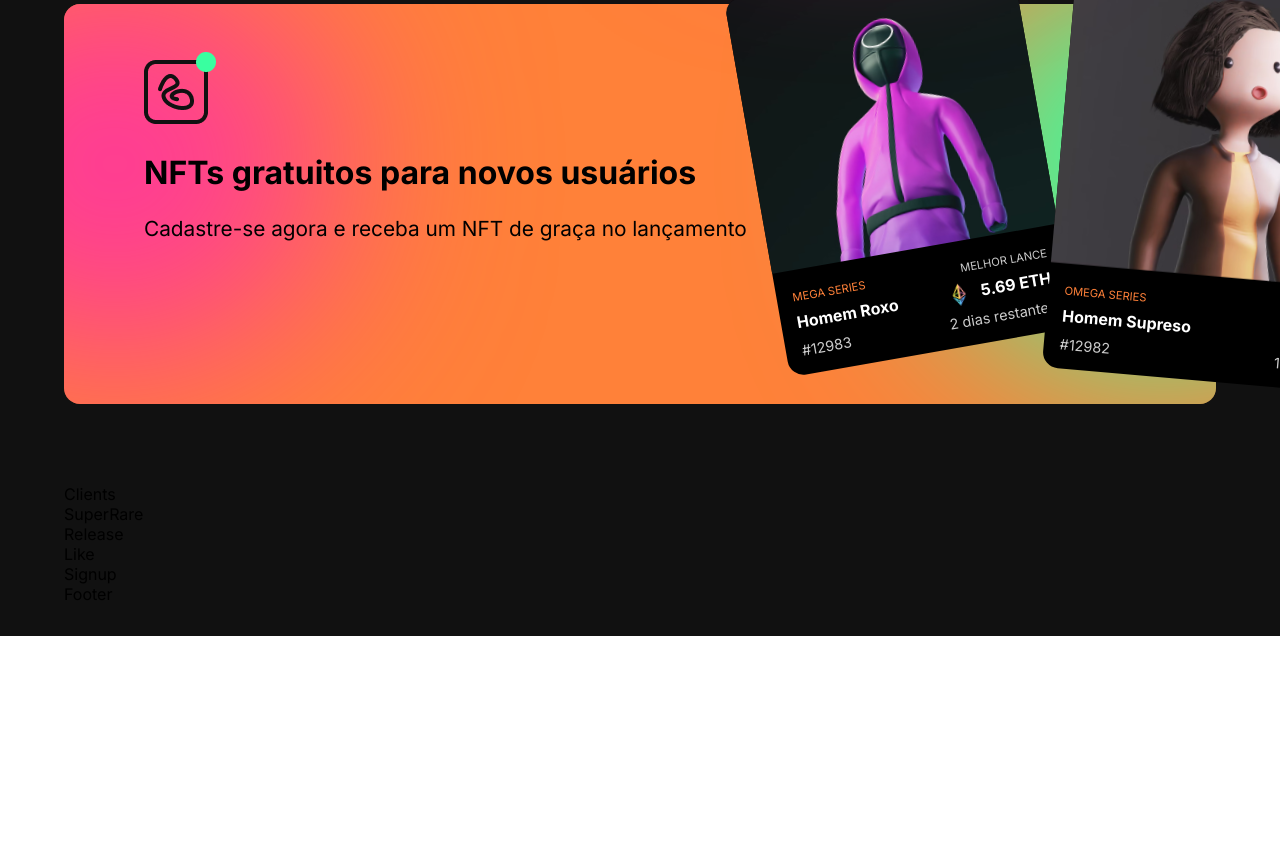
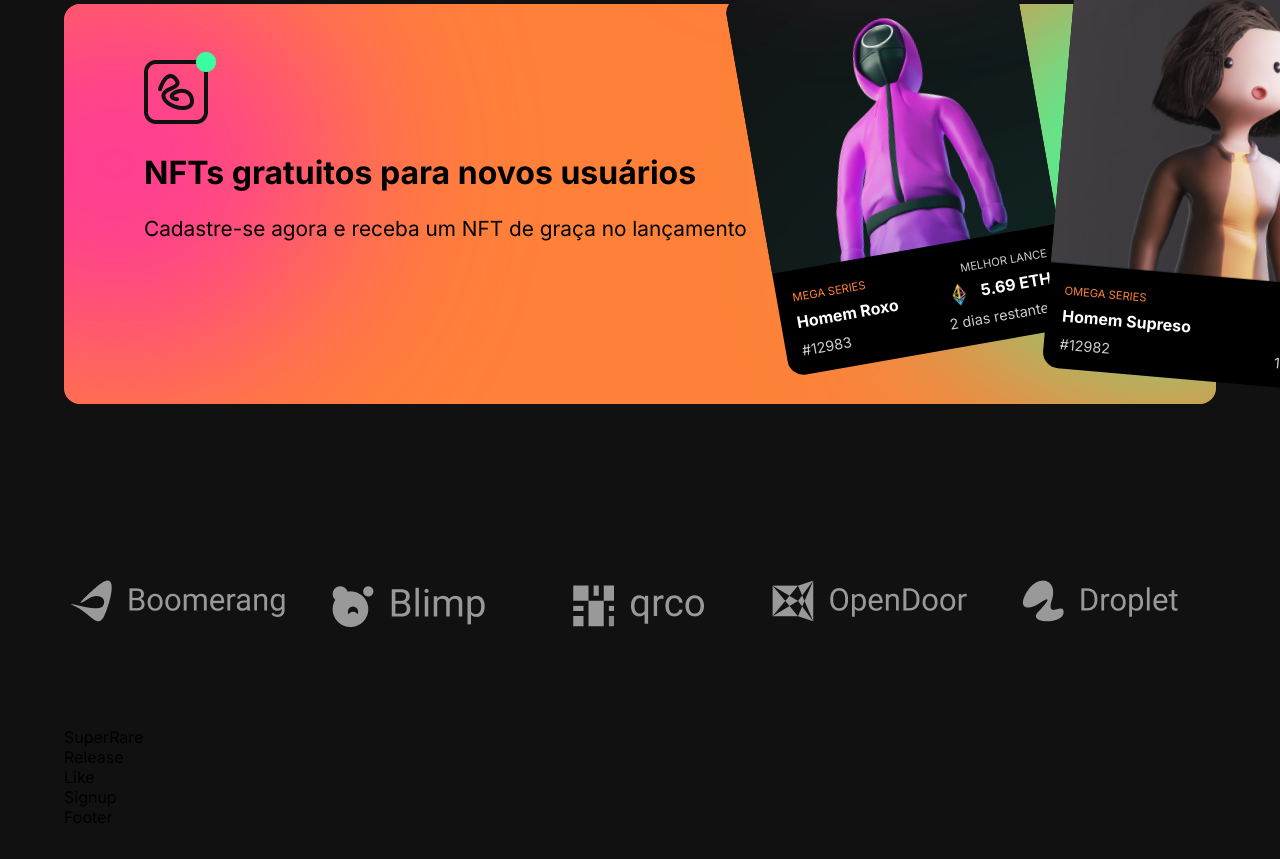
Before and after one commit to RodrigoJose-Dev/Landing_Page_NFT-ReactJS-SCSS, a React (Vite) app: page / in a window 1280 px wide. Shown: the part 791-1650 px from the top of the page. Before the commit the page ends 1427 px from the top, so only its background shows below. Built offline with nearby package versions, Linux system fonts and the light colour scheme.

Commit message:
Clients finalizado

```diff
--- a/src/components/Clients.jsx
+++ b/src/components/Clients.jsx
@@ -1,7 +1,25 @@
-import React from "react";
+import clients1 from "../assets/clients1.png";
+import clients2 from "../assets/clients2.png";
+import clients3 from "../assets/clients3.png";
+import clients4 from "../assets/clients4.png";
+import clients5 from "../assets/clients5.png";
 
 const Clients = () => {
-    return <div>Clients</div>;
+    const data = [clients1, clients2, clients3, clients4, clients5];
+
+    return (
+        <div className="clients">
+            <div className="clients-container">
+                <div className="clients-subcontainer">
+                    {data.map((client, index) => (
+                        <div className="client" key={index}>
+                            <img src={client} alt="clientes" />
+                        </div>
+                    ))}
+                </div>
+            </div>
+        </div>
+    );
 };
 
 export default Clients;
--- a/src/styles/sections/_clients.scss
+++ b/src/styles/sections/_clients.scss
@@ -0,0 +1,11 @@
+.clients {
+    padding: 6rem 0;
+
+    .clients-container {
+        .clients-subcontainer {
+            display: grid;
+            grid-template-columns: repeat(5, 1fr);
+            text-align: center;
+        }
+    }
+}
```
